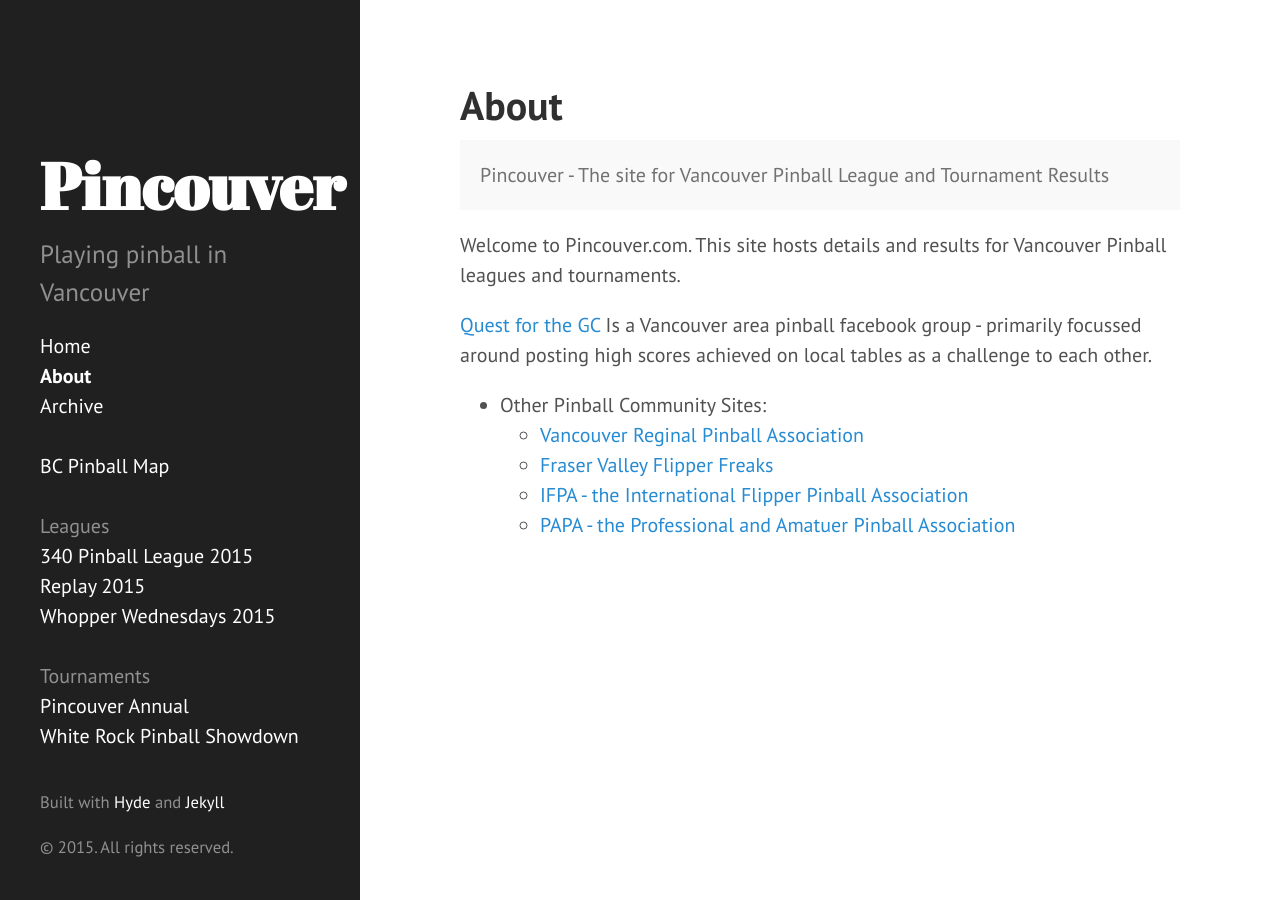
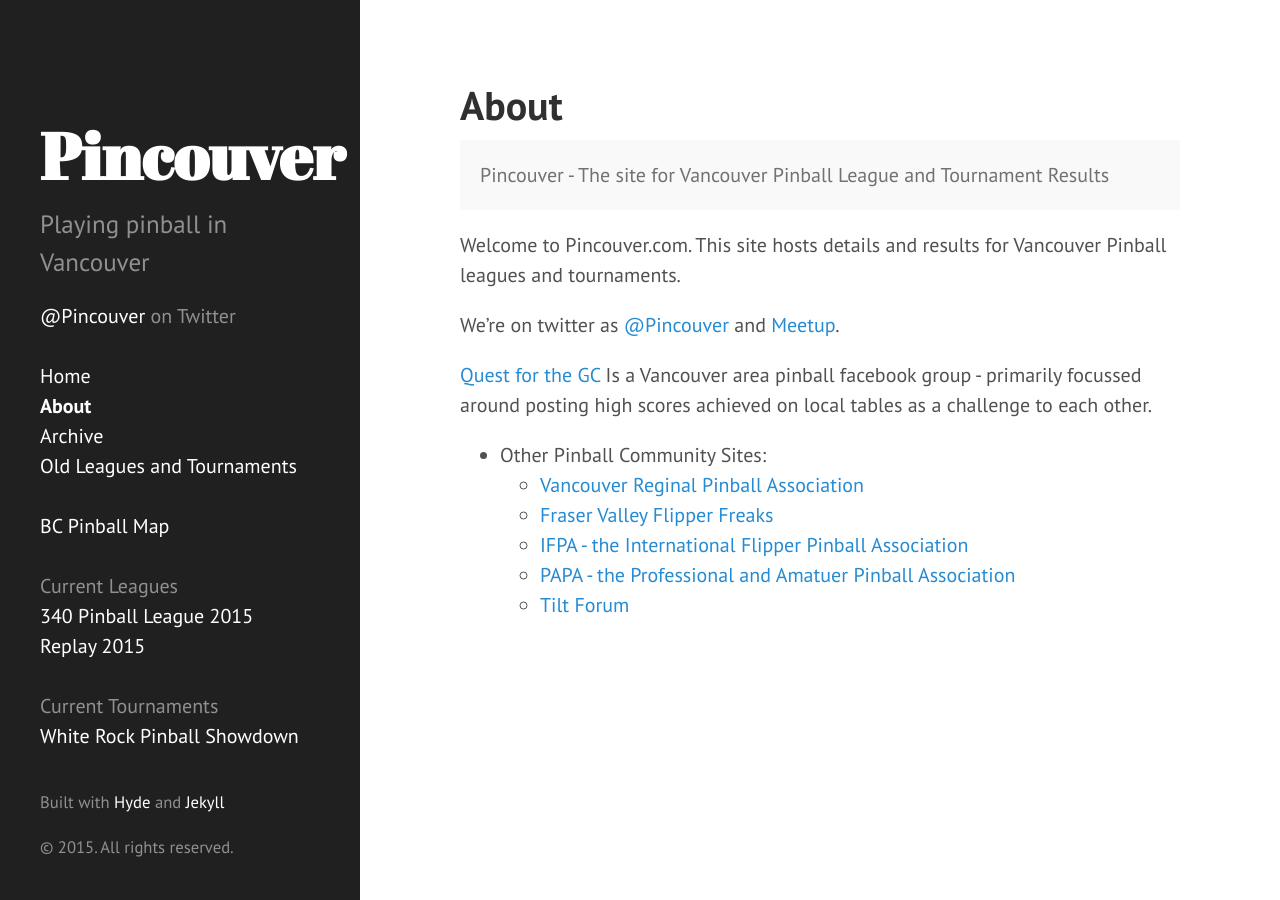
Before and after one commit to lytfyre/VancouverPinball, a Jekyll site: the page built from about.md, in a window 1280 px wide. Built offline with Jekyll 4.4.1, drawn with Linux system fonts in a browser that asks for light colours.

Commit message:
- Add Twitter links - Add Meetup group to about page - Create Old events/tournaments page - add Active/Inactive flag to all existing events/tournaments

```diff
--- a/_includes/sidebar.html
+++ b/_includes/sidebar.html
@@ -6,6 +6,12 @@
     </div>
 
     <ul class="sidebar-nav">
+      <li class="sidebar-nav-item">
+        <a href="http://twitter.com/pincouver">@Pincouver </a> on Twitter
+      </li>
+      <br>
+
+
       <li class="sidebar-nav-item{% if page.title == "Home" %} active{% endif %}">
         <a href="/">Home</a>
       </li>
@@ -32,31 +38,35 @@
       </li>
 
       <br>
-      <li>Leagues</li>
+      <li> Current Leagues</li>
       {% for node in pages_list %}
         {% if node.title != null %}
           {% if node.layout == "league" %}
+            {% if node.active %}
               <li class="sidebar-nav-item{% if page.url == node.url %} active{% endif %}">
                 <a href="{{ node.url }}">{{ node.title }}</a>
               </li>
             {% endif %}
           {% endif %}
+        {% endif %}
       {% endfor %}
 
       <br>
-      <li>Tournaments</li>
+      <li>Current Tournaments</li>
       {% for node in pages_list %}
         {% if node.title != null %}
           {% if node.layout == "tournament" %}
+            {% if node.active %}
               <li class="sidebar-nav-item{% if page.url == node.url %} active{% endif %}">
                 <a href="{{ node.url }}">{{ node.title }}</a>
               </li>
             {% endif %}
           {% endif %}
+        {% endif %}
       {% endfor %}
       <br>
 
-      <li class="sidebar-nav-item"></li>
+
 
       <li class="sidebar-nav-item"><sub>Built with <a href="https://github.com/poole/hyde">Hyde</a> and <a href="http://jekyllrb.com/">Jekyll</a></sub></li>
     </ul>
--- a/about.md
+++ b/about.md
@@ -9,6 +9,8 @@
 
 Welcome to Pincouver.com. This site hosts details and results for Vancouver Pinball leagues and tournaments.
 
+We're on twitter as [@Pincouver](http://twitter.com/pincouver) and [Meetup](http://www.meetup.com/Replay-Pinball-League/).
+
 [Quest for the GC](https://www.facebook.com/groups/pinballvancouver/) Is a Vancouver area pinball facebook group - primarily focussed around posting high scores achieved on local tables as a challenge to each other.
 
 * Other Pinball Community Sites:
@@ -16,3 +18,4 @@
   * [Fraser Valley Flipper Freaks](http://www.flipperfreaks.com/)
   * [IFPA - the International Flipper Pinball Association](http://www.ifpapinball.com/)
   * [PAPA - the Professional and Amatuer Pinball Association](http://papa.org)
+  * [Tilt Forum](http://tiltforums.com)
```
Also changed, not shown: leagues/340_pinball.md (+1 -1 lines), leagues/replay2015.md (+1 -1 lines), leagues/whopper_wednesdays_2015.md (+1 -1 lines), oldevents.md (added, +30 -0 lines), tournaments/whiterockshowdown.md (+1 -0 lines). Lines whose indentation alone changed are shown as unchanged.
